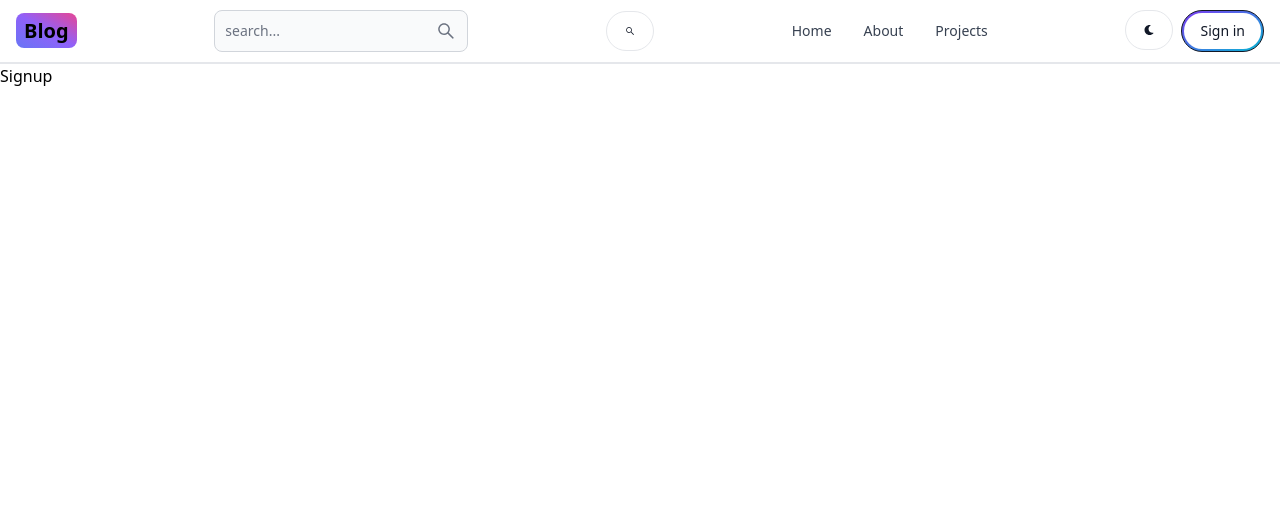
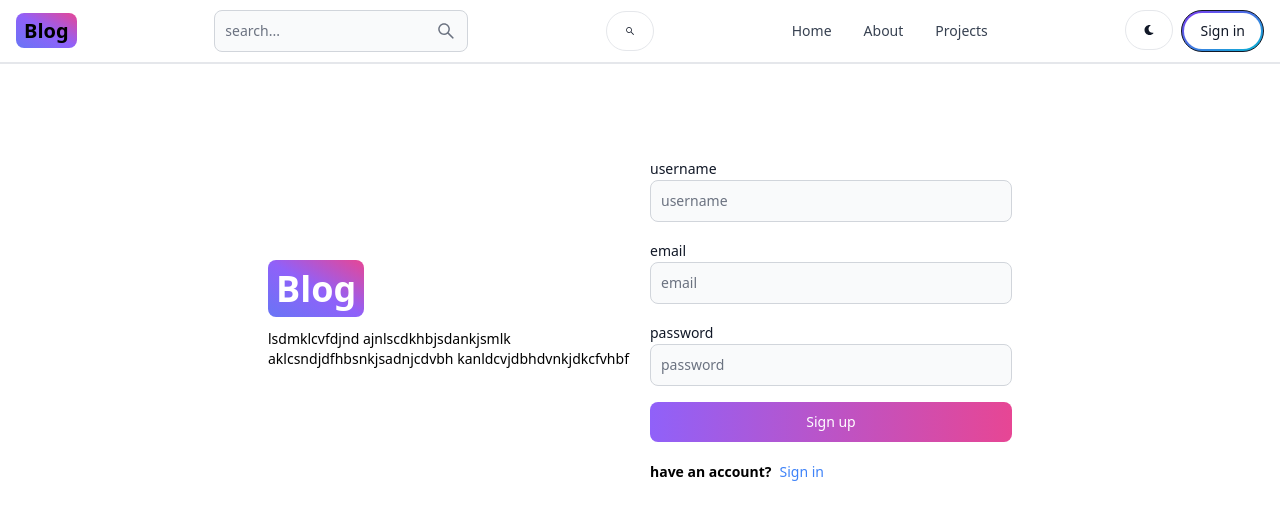
Before and after one commit to kartik-202/Mern_Blog, a React (Vite) app in the folder client/: page /Signup in a window 1280 px wide. Shown: the top 520 px of the page. Built offline with nearby package versions, Linux system fonts and the light colour scheme.

Commit message:
signup page ui

```diff
--- a/client/src/pages/Signup.jsx
+++ b/client/src/pages/Signup.jsx
@@ -1,7 +1,49 @@
+import { Button, Label, Textarea, TextInput } from 'flowbite-react'
 import React from 'react'
+import { Link } from 'react-router-dom'
 
 export default function Signup() {
   return (
-    <div>Signup</div>
+    <div className='min-h-screen mt-20'>
+
+    <div className='flex p-3 max-w-3xl mx-auto flex-col md:flex-row md:items-center gap-5'>
+      <div className="flex-1">
+    <Link to="/"
+        className='self-center whitespace-nowrap text-sm sm:text-xl font-bold dark:text-white'>
+        <span className='px-2 py-1 bg-gradient-to-tr from-indigo-500 via-purple-500 to-pink-500 rounded-lg text-4xl text-white' >Blog</span>
+      </Link>
+      <div className='text-sm mt-5'>
+      <p>
+        lsdmklcvfdjnd ajnlscdkhbjsdankjsmlk aklcsndjdfhbsnkjsadnjcdvbh kanldcvjdbhdvnkjdkcfvhbf
+      </p>
+      </div>
+    </div>
+
+
+    <div className='flex-1'>
+      <form action="" className='flex flex-col gap-4'>
+        <div className=''>
+          <Label value='username' />
+          <TextInput type='text' id='username' placeholder='username'/>
+        </div>
+        <div className=''>
+          <Label value='email' />
+          <TextInput type='text' id='email' placeholder='email'/>
+        </div>
+        <div className=''>
+          <Label value='password' />
+          <TextInput type='text' id='password' placeholder='password'/>
+        </div>
+        <Button gradientDuoTone='purpleToPink' type='submit'>Sign up</Button>
+      </form>
+      <div className='flex gap-2 mt-5 text-sm'>
+        <span className='font-semibold'>
+          have an account?
+        </span>
+        <Link to='/Signin' className='text-blue-500'>Sign in</Link>
+      </div>
+    </div>
+    </div>
+    </div>
   )
 }
```
